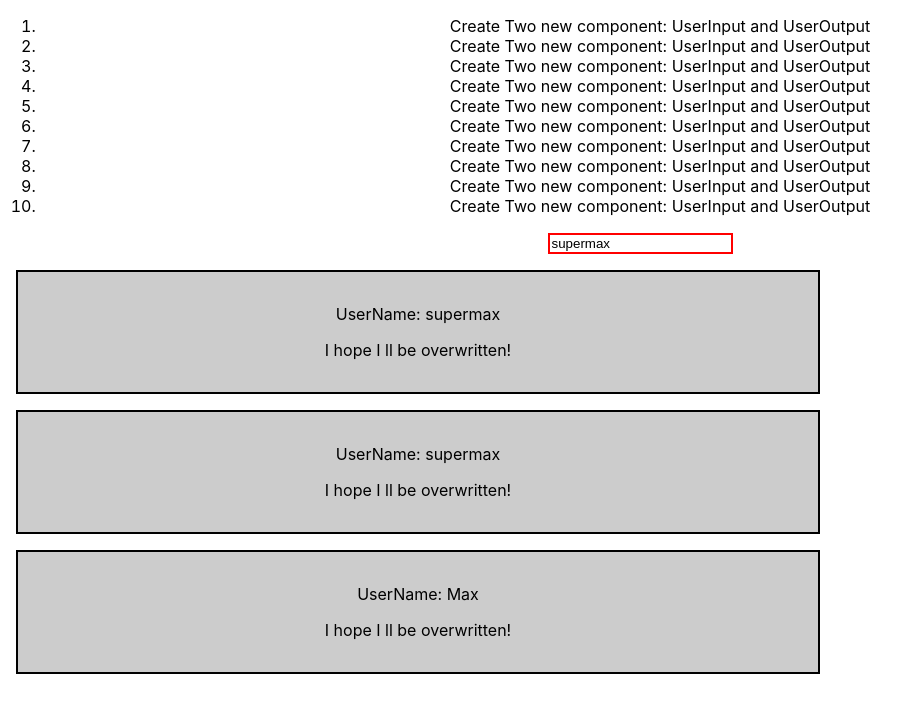
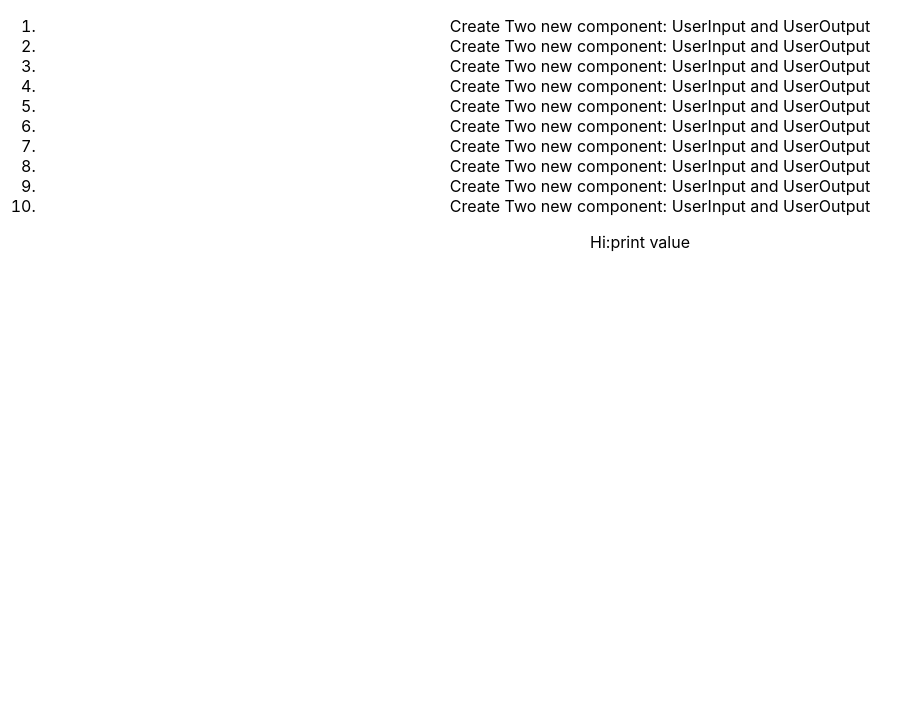
Before and after one commit to Masoume-vesali1993/udemy, a React (Create React App) app: page / in a window 1280 px wide. Shown: the top 712 px of the page, without its empty margins (0-921 px from the left). Built offline with nearby package versions, Linux system fonts and the light colour scheme.

Commit message:
Edit and new part

```diff
--- a/src/App.js
+++ b/src/App.js
@@ -1,20 +1,8 @@
 import React, { Component } from 'react';
 import './App.css';
 
-import UserInput from './UserInput/UserInput';
-import UserOutput from './UserOutput/UserOutput';
-
 
 class App extends Component {
-    state = {
-        username: 'supermax'
-    }
-
-    usernameChangedHander = (event) => {
-        this.setState({username: event.target.value});
-    }
-
-
     render() {
         return (
             <div className="App">
@@ -30,14 +18,9 @@ class App extends Component {
                     <li>Create Two new component: UserInput and UserOutput</li>
                     <li>Create Two new component: UserInput and UserOutput</li>
                 </ol>
-                <UserInput
-                changed={this.usernameChangedHander}
-                currentName={this.state.username} />
-                <UserOutput userName={this.state.username}/>
-                <UserOutput userName={this.state.username}/>
-                <UserOutput userName="Max"/>
+                <p>Hi:print value</p>
             </div>
-        )
+        );
     }
   }
 export default App;
```
